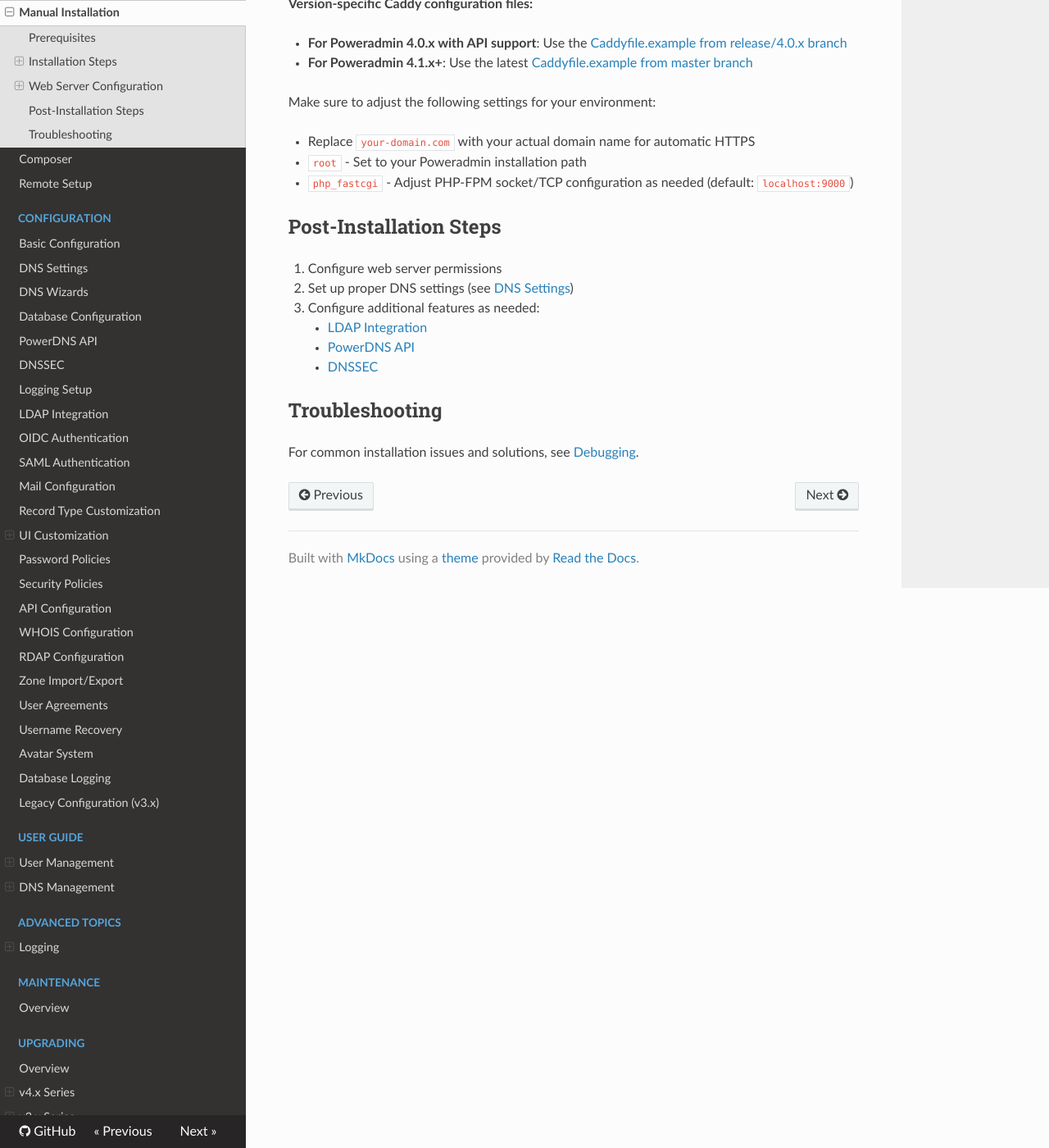
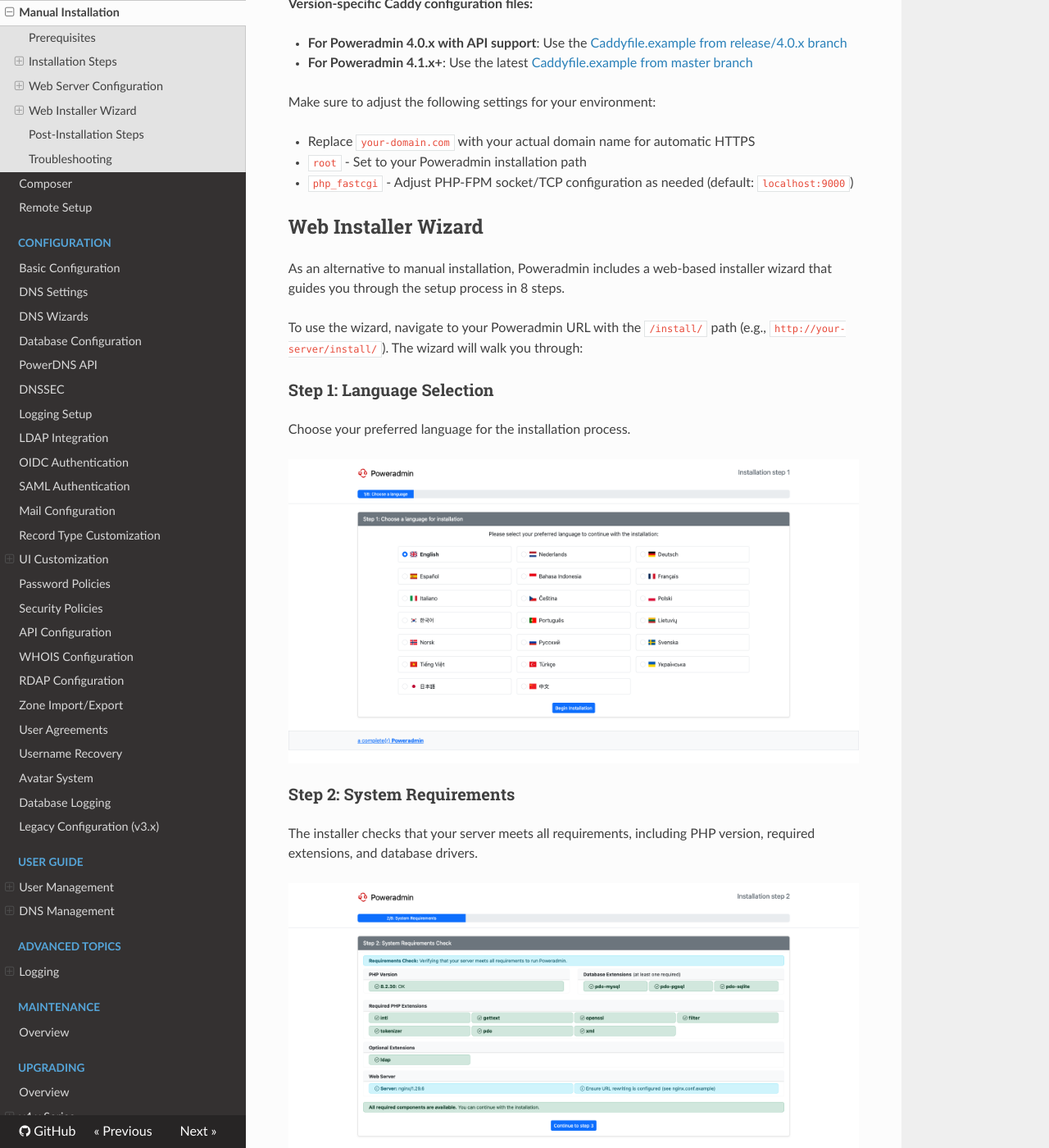
Before and after one commit to poweradmin/poweradmin-docs, an MkDocs documentation site: the page built from docs/installation/manual.md, in a window 1280 px wide and 1400 px high, scrolled down 4026 px. Shown: the whole window at 82% size. Built offline with MkDocs 1.6.1, drawn with Linux system fonts in a browser that asks for light colours; nearby versions of some CDN libraries; some of the changed text lies outside the part shown.

Commit message:
docs: add installer wizard screenshots and update SQLite guide

```diff
--- a/docs/installation/manual.md
+++ b/docs/installation/manual.md
@@ -177,6 +177,48 @@
 - `root` - Set to your Poweradmin installation path
 - `php_fastcgi` - Adjust PHP-FPM socket/TCP configuration as needed (default: `localhost:9000`)
 
+## Web Installer Wizard
+
+As an alternative to manual installation, Poweradmin includes a web-based installer wizard that guides you through the setup process in 8 steps.
+
+To use the wizard, navigate to your Poweradmin URL with the `/install/` path (e.g., `http://your-server/install/`). The wizard will walk you through:
+
+### Step 1: Language Selection
+
+Choose your preferred language for the installation process.
+
+![Language selection](../screenshots/install-step1-language.png)
+
+### Step 2: System Requirements
+
+The installer checks that your server meets all requirements, including PHP version, required extensions, and database drivers.
+
+![System requirements check](../screenshots/install-step2-requirements.png)
+
+### Step 4: Database Configuration
+
+Configure your database connection, select the database type (MySQL, PostgreSQL, or SQLite), and set the administrator password.
+
+![Database configuration](../screenshots/install-step4-database.png)
+
+### Step 5: Account & Nameservers
+
+Configure the database user for runtime access and set up default DNS settings (hostmaster, nameservers).
+
+![Account and nameserver setup](../screenshots/install-step5-nameservers.png)
+
+### Step 7: Configuration File
+
+The installer generates the `config/settings.php` file content. Copy this to your server.
+
+![Generated configuration](../screenshots/install-step7-config.png)
+
+### Step 8: Installation Complete
+
+After creating the configuration file, the installation is complete. Remove the `install/` directory for security.
+
+![Installation complete](../screenshots/install-step8-complete.png)
+
 ## Post-Installation Steps
 
 1. Configure web server permissions
```
Also changed, not shown: docs/database/sqlite.md (+4 -5 lines), docs/screenshots/install-step1-language.png (added), docs/screenshots/install-step2-requirements.png (added), docs/screenshots/install-step3-prerequisites.png (added), docs/screenshots/install-step4-database.png (added), docs/screenshots/install-step5-nameservers.png (added), docs/screenshots/install-step6-limited-user.png (added), docs/screenshots/install-step7-config.png (added), docs/screenshots/install-step8-complete.png (added), docs/screenshots/sqlite_step03.png (deleted), docs/screenshots/sqlite_step06.png (deleted).
